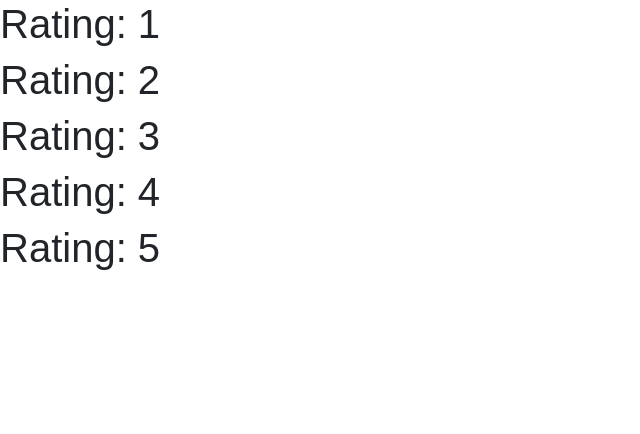
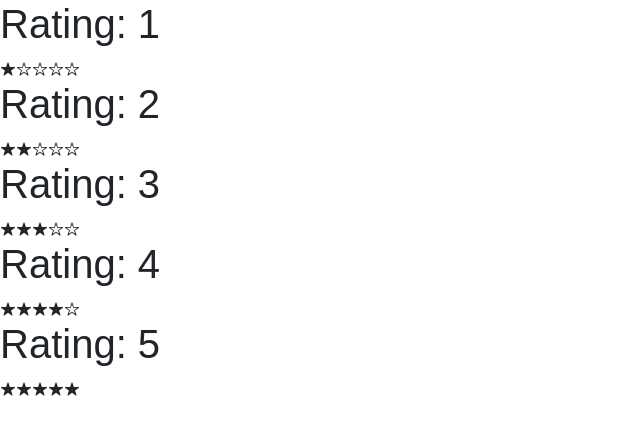
Before and after one commit to nescalan/react-with-hooks, a React (Create React App) app: page / in a window 1280 px wide. Shown: the top 434 px of the page, without its empty margins (0-640 px from the left). Built offline with nearby package versions, Linux system fonts and the light colour scheme.

Commit message:
Chapter 3: props, page 23

```diff
--- a/package.json
+++ b/package.json
@@ -7,6 +7,7 @@
     "react": "^17.0.2",
     "react-bootstrap": "^2.1.0",
     "react-dom": "^17.0.2",
+    "react-icons": "^4.3.1",
     "react-scripts": "^5.0.0"
   },
   "scripts": {
--- a/src/components/Rating/Rating.jsx
+++ b/src/components/Rating/Rating.jsx
@@ -1,9 +1,17 @@
 import React from "react";
+
+// Icons: react-icons
+import { IoIosStarOutline, IoIosStar } from "react-icons/io";
 
 function Rating({ rating }) {
   return (
     <div>
       <h1>Rating: {rating} </h1>
+      {rating >= 1 ? <IoIosStar /> : <IoIosStarOutline />}
+      {rating >= 2 ? <IoIosStar /> : <IoIosStarOutline />}
+      {rating >= 3 ? <IoIosStar /> : <IoIosStarOutline />}
+      {rating >= 4 ? <IoIosStar /> : <IoIosStarOutline />}
+      {rating >= 5 ? <IoIosStar /> : <IoIosStarOutline />}
     </div>
   );
 }
```
Also changed, not shown: 1 other file (tests, documents, lock files or other folders).
